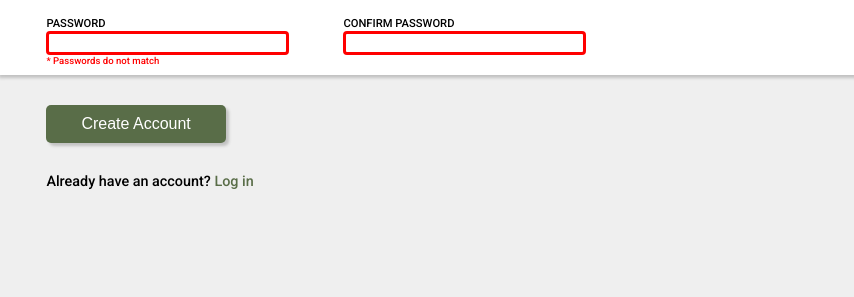
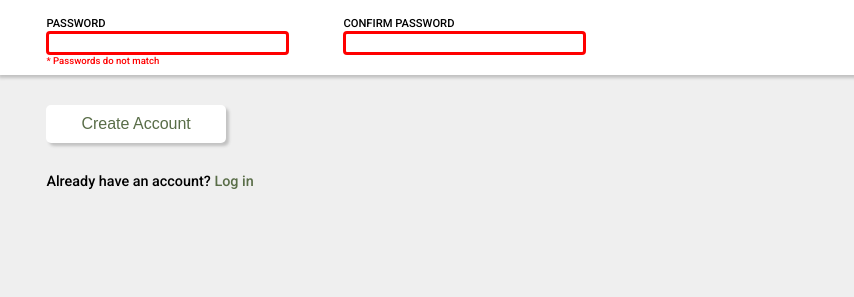
Before and after one commit to eascodes/signup, a plain HTML site: page index.html in a window 1280 px wide. In both pictures the pointer is over the button "Create Account". Shown: the part 383-680 px from the top of the page, 426-1280 px from the left. Drawn offline with Linux system fonts and the light colour scheme; a web font is replaced by a local one.

Commit message:
Add hover effects for buttons and links

```diff
--- a/style.css
+++ b/style.css
@@ -140,7 +140,7 @@ label {
 /* BUTTON STYLING */
 
 button {
-  background-color: #596D48; /* Green */
+  background-color: #596D48;
   border: none;
   color: white;
   padding: 10px 35px;
@@ -153,6 +153,13 @@ button {
   margin-top: 30px;
 }
 
+button:hover {
+    color: #596D48;
+    background-color: white;
+    cursor: pointer;
+
+}
+
 /* LOGIN SECTION STYLING */
 
 .login-section {
@@ -161,6 +168,10 @@ button {
     margin-top: 30px;
 }
 
-a {
+.login-section a {
     color: #596D48;
 }
+
+.login-section a:hover {
+    text-decoration: underline;
+}
```
